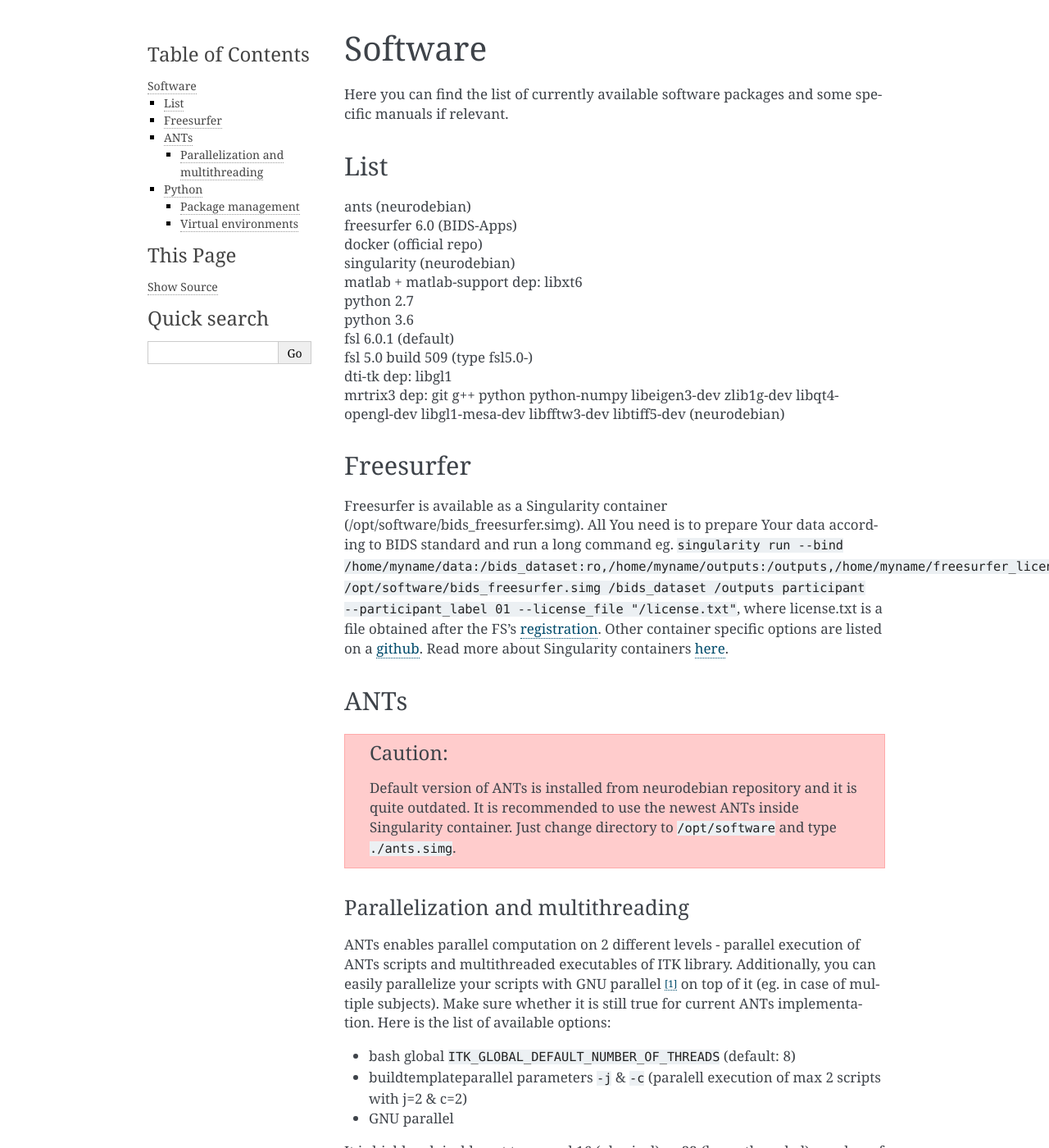
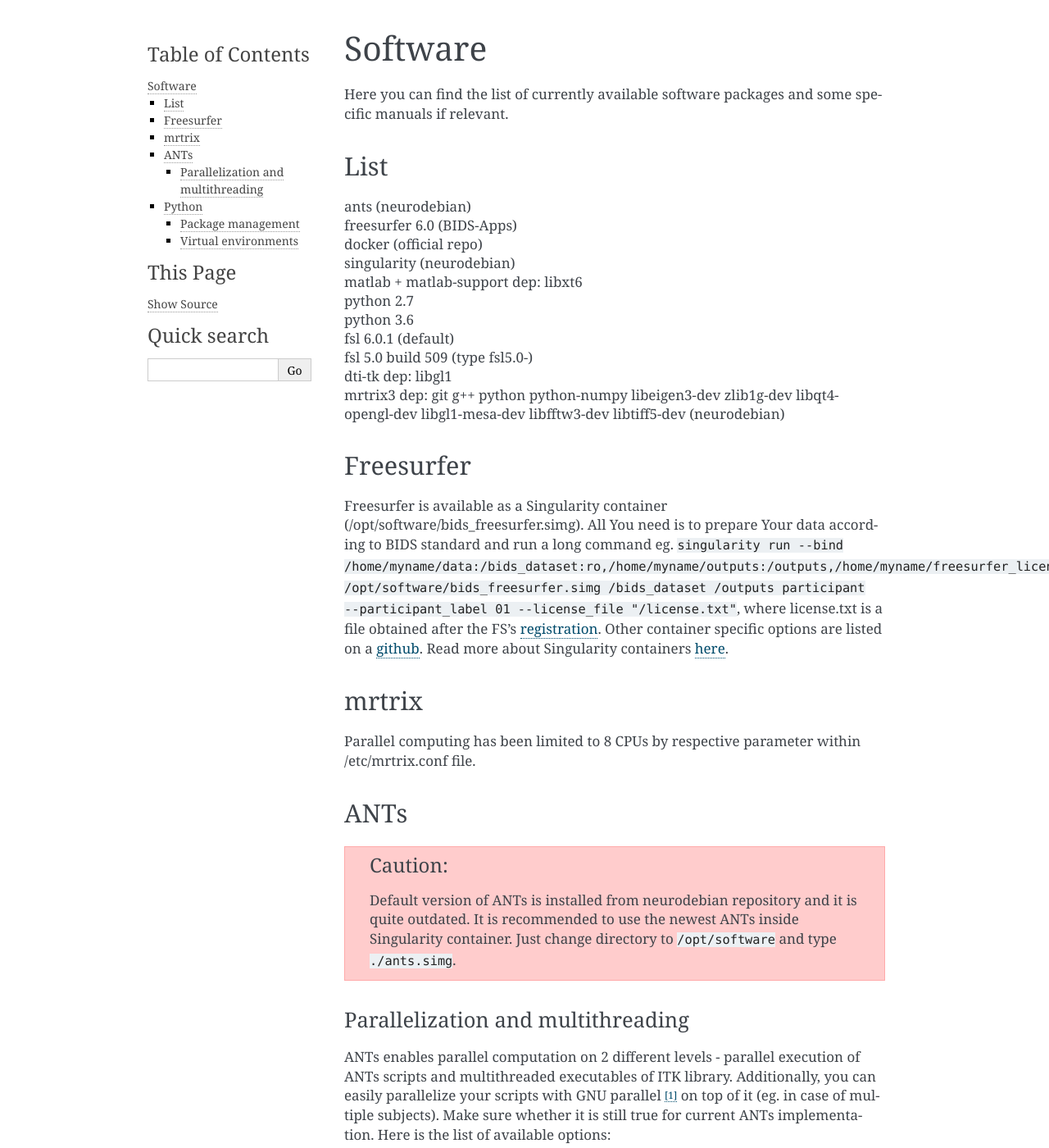
Before and after one commit to nencki-lobi/lobi-inhouse, a Sphinx documentation site: the page built from docs/software.rst, in a window 1280 px wide and 1400 px high. Shown: the whole window at 82% size. Built offline with Sphinx 7.4.7, drawn with Linux system fonts in a browser that asks for light colours.

Commit message:
limit mrtrix number of threads

```diff
--- a/docs/software.rst
+++ b/docs/software.rst
@@ -21,6 +21,10 @@
 Freesurfer
 --------------------
 Freesurfer is available as a Singularity container (/opt/software/bids_freesurfer.simg). All You need is to prepare Your data according to BIDS standard and run a long command eg. ``singularity run --bind /home/myname/data:/bids_dataset:ro,/home/myname/outputs:/outputs,/home/myname/freesurfer_license.txt:/license.txt /opt/software/bids_freesurfer.simg /bids_dataset /outputs participant --participant_label 01 --license_file "/license.txt"``, where license.txt is a file obtained after the FS's `registration <https://surfer.nmr.mgh.harvard.edu/registration.html>`_. Other container specific options are listed on a `github <https://github.com/BIDS-Apps/freesurfer>`_. Read more about Singularity containers `here <https://lobi-inhouse.readthedocs.io/en/latest/singularity.html>`_.
+
+mrtrix
+--------------------
+Parallel computing has been limited to 8 CPUs by respective parameter within /etc/mrtrix.conf file.
 
 ANTs
 --------------------
```
